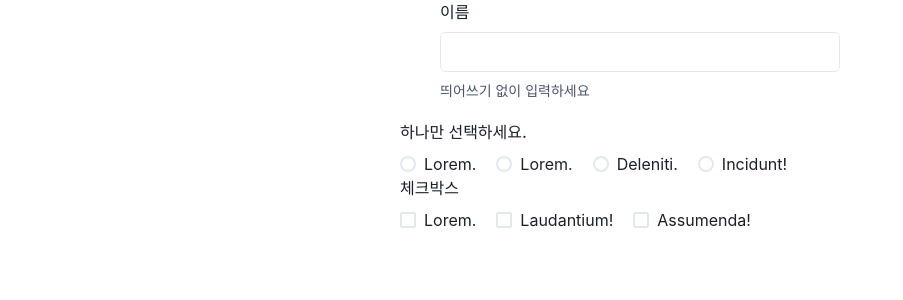
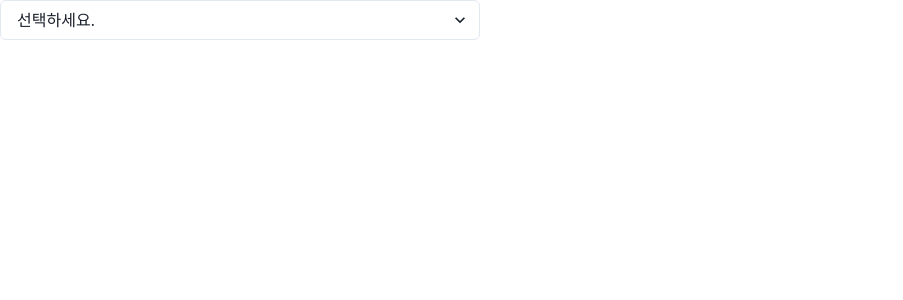
Before and after one commit to soowan95/react20231031, a React (Create React App) app: page / in a window 1280 px wide. Shown: the top 300 px of the page, without its empty margins (0-903 px from the left). Built offline with nearby package versions, Linux system fonts and the light colour scheme.

Commit message:
learn chakra ui Select

```diff
--- a/src/App.js
+++ b/src/App.js
@@ -1,58 +1,19 @@
-import {
-  Box,
-  Center,
-  Checkbox,
-  CheckboxGroup,
-  Flex,
-  FormControl,
-  FormHelperText,
-  FormLabel,
-  Input,
-  Radio,
-  RadioGroup,
-} from "@chakra-ui/react";
+import { Box, FormControl, Select } from "@chakra-ui/react";
 
 function App() {
   return (
     <>
-      <Center>
-        <Box maxW={"800px"} minW={"400px"}>
-          <FormControl>
-            <FormLabel>이름</FormLabel>
-            <Input />
-            <FormHelperText>띄어쓰기 없이 입력하세요</FormHelperText>
-          </FormControl>
-        </Box>
-      </Center>
-      <Center mt={5}>
-        <Box w={"480px"}>
-          <FormControl>
-            <FormLabel>하나만 선택하세요.</FormLabel>
-            <RadioGroup>
-              <Flex gap={5}>
-                <Radio value="value1">Lorem.</Radio>
-                <Radio value="value2">Lorem.</Radio>
-                <Radio value="value3">Deleniti.</Radio>
-                <Radio value="value4">Incidunt!</Radio>
-              </Flex>
-            </RadioGroup>
-          </FormControl>
-        </Box>
-      </Center>
-      <Center>
-        <Box w={"480px"}>
-          <FormControl>
-            <FormLabel>체크박스</FormLabel>
-            <CheckboxGroup>
-              <Flex gap={5}>
-                <Checkbox colorScheme="orange">Lorem.</Checkbox>
-                <Checkbox colorScheme="green">Laudantium!</Checkbox>
-                <Checkbox colorScheme="purple">Assumenda!</Checkbox>
-              </Flex>
-            </CheckboxGroup>
-          </FormControl>
-        </Box>
-      </Center>
+      <Box w={"480px"}>
+        <FormControl>
+          <Select placeholder="선택하세요.">
+            <option value="value1">Lorem.</option>
+            <option value="value2">Molestiae.</option>
+            <option value="value3">Sint.</option>
+            <option value="value4">Excepturi.</option>
+            <option value="value5">Commodi?</option>
+          </Select>
+        </FormControl>
+      </Box>
     </>
   );
 }
```
